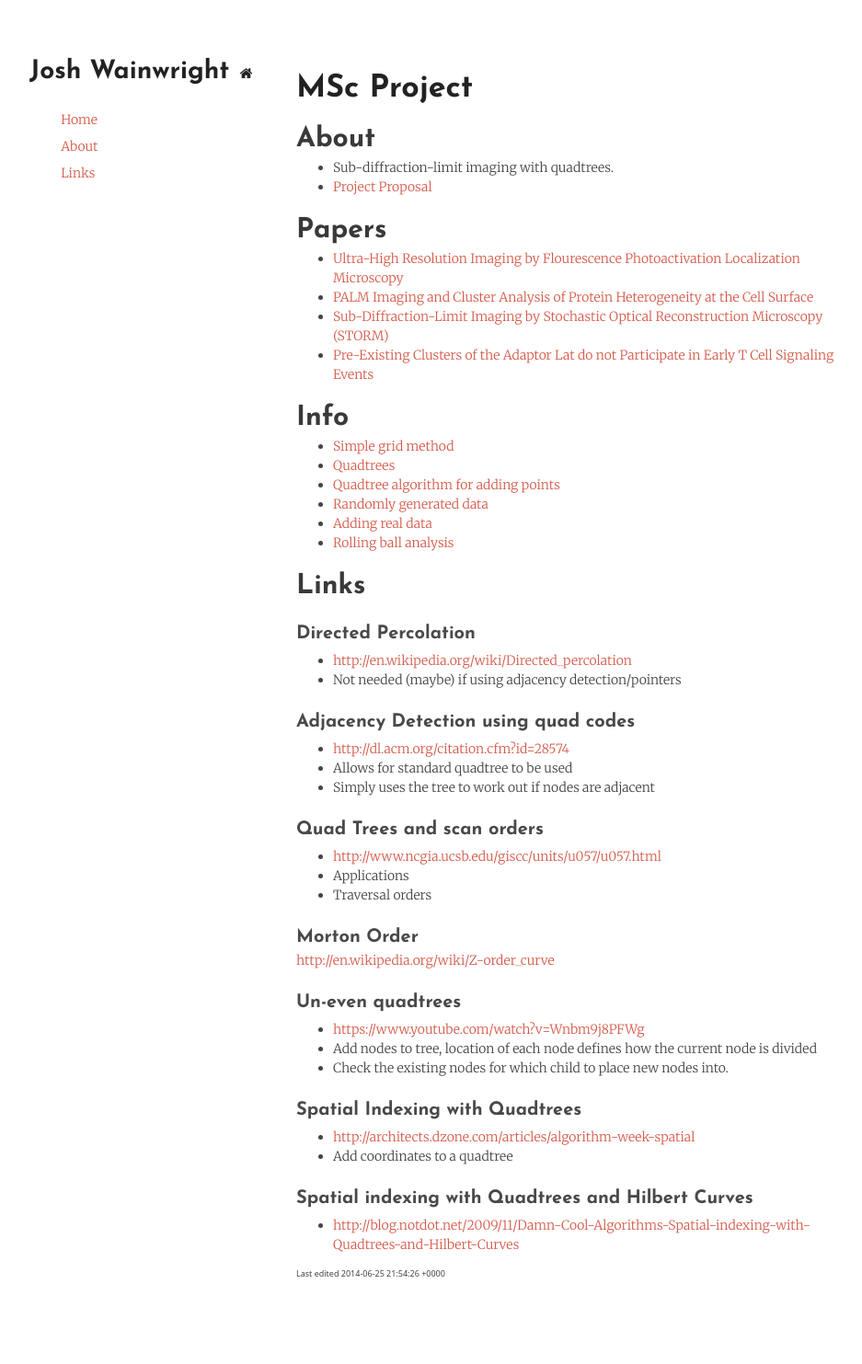
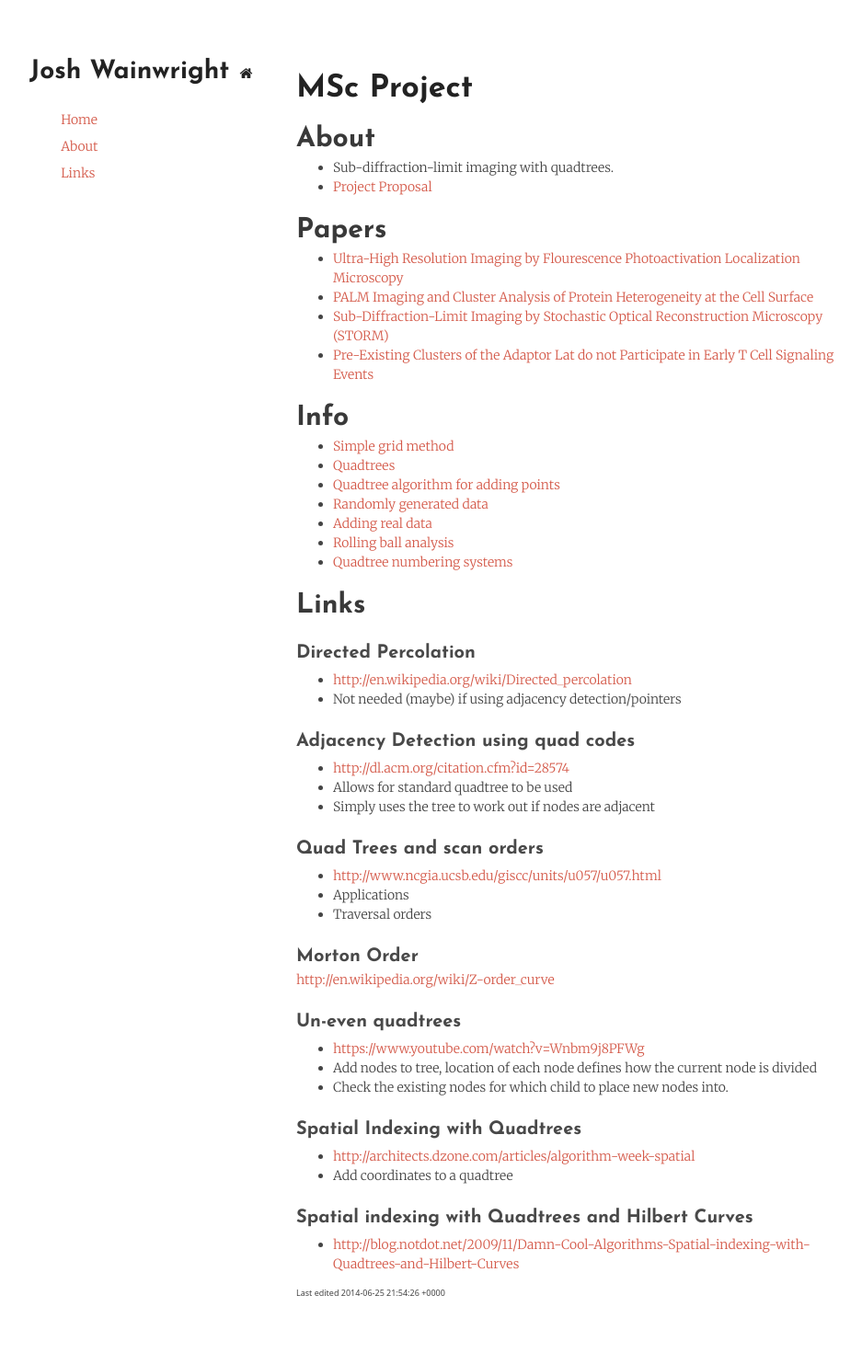
Before and after one commit to joshaw/MScProject, a Jekyll site: the page built from site/index.md, in a window 1280 px wide. Shown: the whole page at 92% size, without its empty margins (148-1085 px from the left). Built offline with Jekyll 4.4.1, drawn with Linux system fonts in a browser that asks for light colours; before the commit the page ends 1462 px from its top, so only the background shows below that.

```diff
--- a/site/index.md
+++ b/site/index.md
@@ -26,6 +26,7 @@
 - [Randomly generated data](infoposts/randomdata.html)
 - [Adding real data](infoposts/real_data/adding_real_data.html)
 - [Rolling ball analysis](infoposts/rolling_ball_analysis.html)
+- [Quadtree numbering systems](infoposts/site/infoposts/alternative_quadtree_numbering.html)
 
 ## Links
 
```
